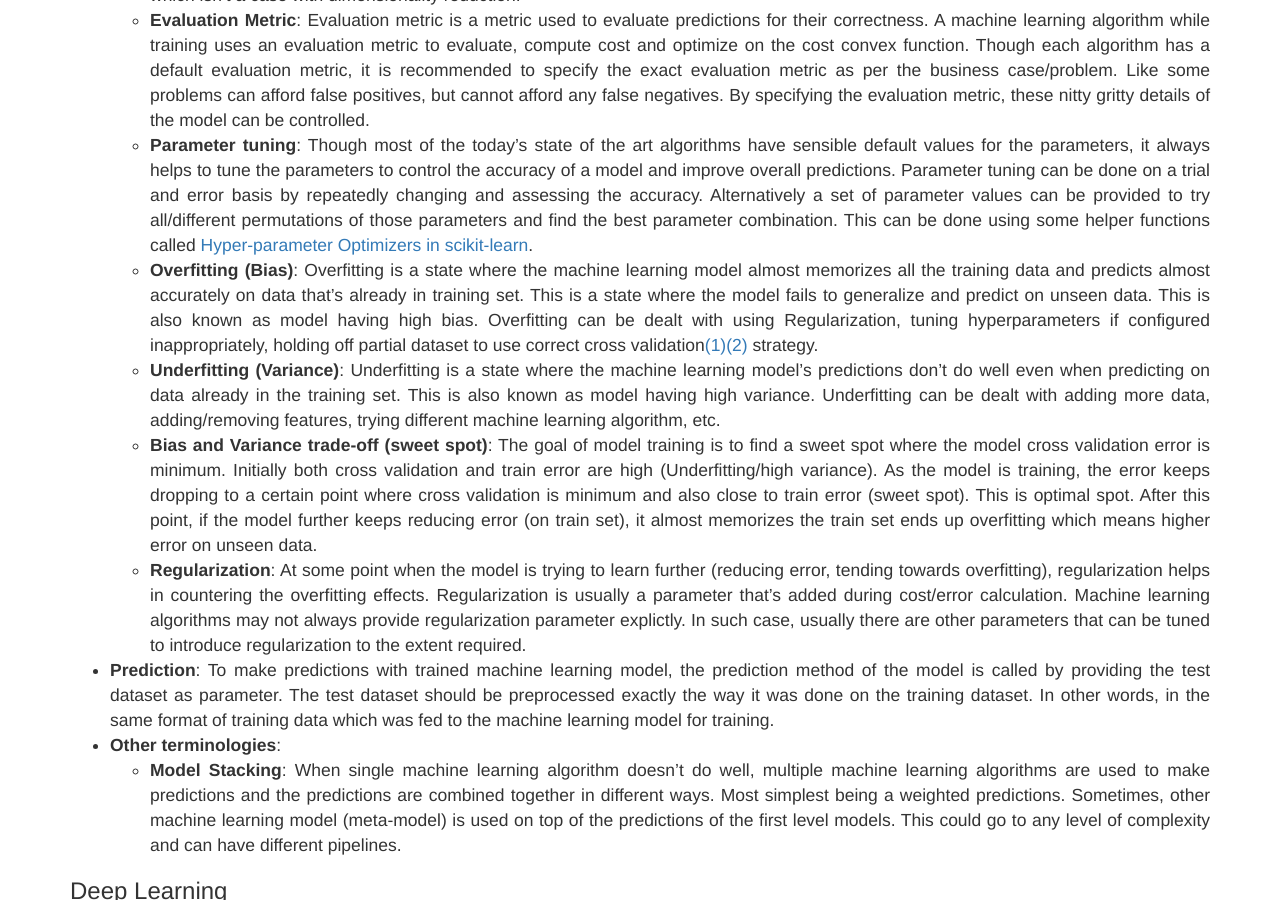
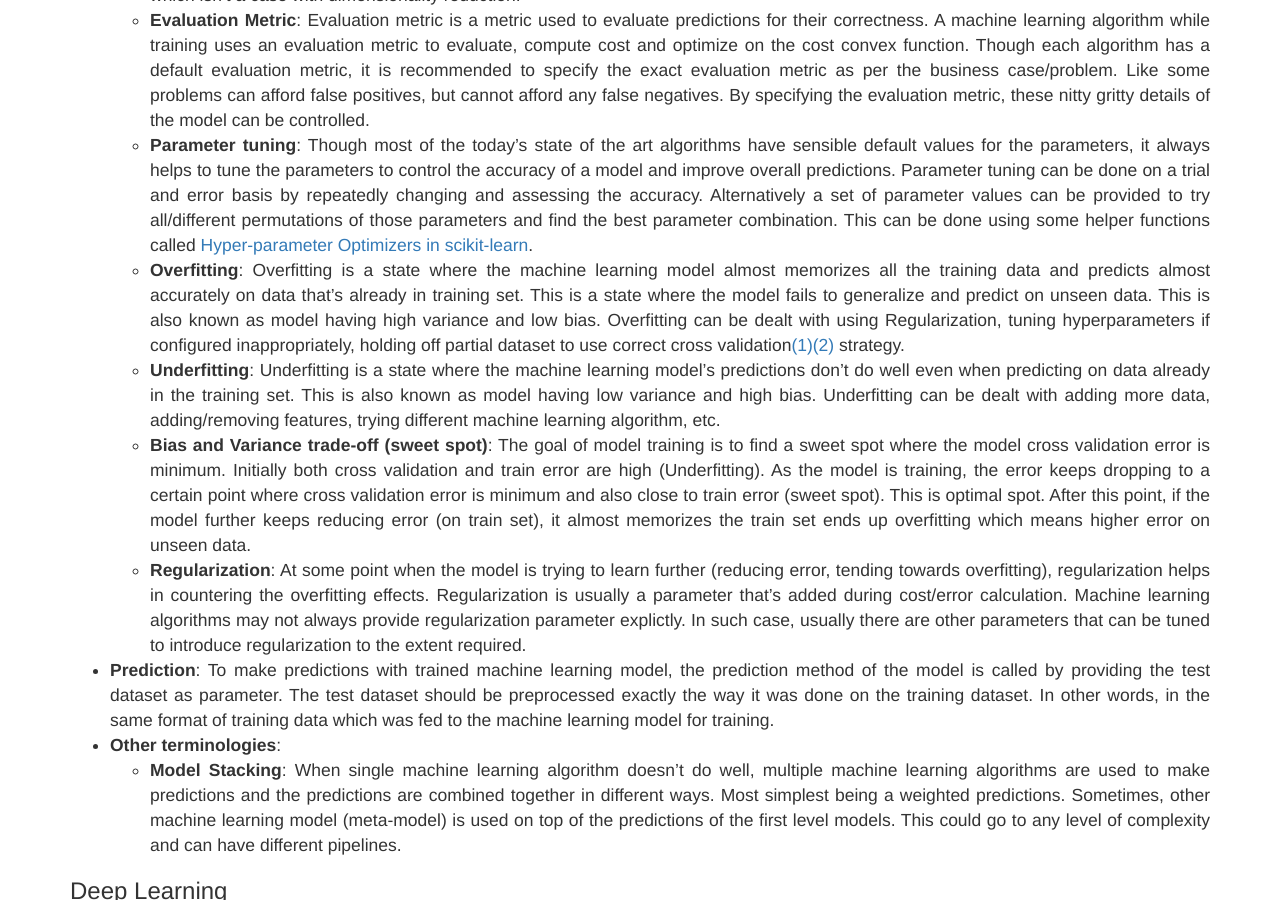
Before and after one commit to avannaldas/ml, a Jekyll site: the page built from pages/getting-started-with-machine-learning-in-one-hour.markdown, in a window 1280 px wide and 900 px high, scrolled down 3792 px. Built offline with Jekyll 4.4.1, drawn with Linux system fonts in a browser that asks for light colours; nearby versions of some CDN libraries; comment, search, counter and statistics services are not loaded.

Commit message:
Update getting-started-with-machine-learning-in-one-hour.markdown

```diff
--- a/pages/getting-started-with-machine-learning-in-one-hour.markdown
+++ b/pages/getting-started-with-machine-learning-in-one-hour.markdown
@@ -84,9 +84,9 @@ If you want to get a taste of what is Machine Learning about and what it could b
   * __Feature Selection vs Dimensionality Reduction__: In my opinion, one of the two ways should solve the purpose. If we do both feature selection based on feature importance and dimensionality reduction, we should first do based on feature importances. And then introduce dimensionality reduction. It goes without saying that we should evaluate the performance at every step to understand what's working and what's not. Feature selection based on feature importance is easy to interpret as the selected features are subset of all, which isn't a case with dimensionality reduction.
   * __Evaluation Metric__: Evaluation metric is a metric used to evaluate predictions for their correctness. A machine learning algorithm while training uses an evaluation metric to evaluate, compute cost and optimize on the cost convex function. Though each algorithm has a default evaluation metric, it is recommended to specify the exact evaluation metric as per the business case/problem. Like some problems can afford false positives, but cannot afford any false negatives. By specifying the evaluation metric, these nitty gritty details of the model can be controlled.
   * __Parameter tuning__: Though most of the today's state of the art algorithms have sensible default values for the parameters, it always helps to tune the parameters to control the accuracy of a model and improve overall predictions. Parameter tuning can be done on a trial and error basis by repeatedly changing and assessing the accuracy. Alternatively a set of parameter values can be provided to try all/different permutations of those parameters and find the best parameter combination. This can be done using some helper functions called [Hyper-parameter Optimizers in scikit-learn](http://scikit-learn.org/stable/modules/classes.html#hyper-parameter-optimizers).
-  * __Overfitting (Bias)__: Overfitting is a state where the machine learning model almost memorizes all the training data and predicts almost accurately on data that's already in training set. This is a state where the model fails to generalize and predict on unseen data. This is also known as model having high bias. Overfitting can be dealt with using Regularization, tuning hyperparameters if configured inappropriately, holding off partial dataset to use correct cross validation[(1)](http://scikit-learn.org/stable/modules/cross_validation.html)[(2)](https://en.wikipedia.org/wiki/Cross-validation_(statistics)) strategy.
-  * __Underfitting (Variance)__: Underfitting is a state where the machine learning model's predictions don't do well even when predicting on data already in the training set. This is also known as model having high variance. Underfitting can be dealt with adding more data, adding/removing features, trying different machine learning algorithm, etc.
-  * __Bias and Variance trade-off (sweet spot)__: The goal of model training is to find a sweet spot where the model cross validation error is minimum. Initially both cross validation and train error are high (Underfitting/high variance). As the model is training, the error keeps dropping to a certain point where cross validation is minimum and also close to train error (sweet spot). This is optimal spot. After this point, if the model further keeps reducing error (on train set), it almost memorizes the train set ends up overfitting which means higher error on unseen data.
+  * __Overfitting__: Overfitting is a state where the machine learning model almost memorizes all the training data and predicts almost accurately on data that's already in training set. This is a state where the model fails to generalize and predict on unseen data. This is also known as model having high variance and low bias. Overfitting can be dealt with using Regularization, tuning hyperparameters if configured inappropriately, holding off partial dataset to use correct cross validation[(1)](http://scikit-learn.org/stable/modules/cross_validation.html)[(2)](https://en.wikipedia.org/wiki/Cross-validation_(statistics)) strategy.
+  * __Underfitting__: Underfitting is a state where the machine learning model's predictions don't do well even when predicting on data already in the training set. This is also known as model having low variance and high bias. Underfitting can be dealt with adding more data, adding/removing features, trying different machine learning algorithm, etc.
+  * __Bias and Variance trade-off (sweet spot)__: The goal of model training is to find a sweet spot where the model cross validation error is minimum. Initially both cross validation and train error are high (Underfitting). As the model is training, the error keeps dropping to a certain point where cross validation error is minimum and also close to train error (sweet spot). This is optimal spot. After this point, if the model further keeps reducing error (on train set), it almost memorizes the train set ends up overfitting which means higher error on unseen data.
   * __Regularization__: At some point when the model is trying to learn further (reducing error, tending towards overfitting), regularization helps in countering the overfitting effects. Regularization is usually a parameter that's added during cost/error calculation. Machine learning algorithms may not always provide regularization parameter explictly. In such case, usually there are other parameters that can be tuned to introduce regularization to the extent required.
 * __Prediction__: To make predictions with trained machine learning model, the prediction method of the model is called by providing the test dataset as parameter. The test dataset should be preprocessed exactly the way it was done on the training dataset. In other words, in the same format of training data which was fed to the machine learning model for training.
 * __Other terminologies__:
```
